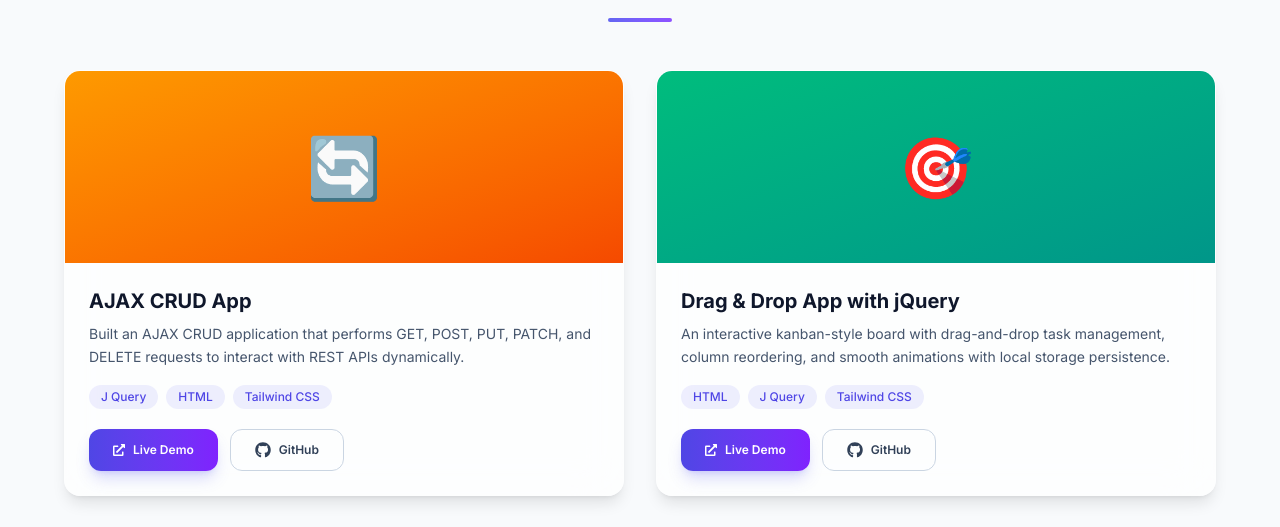
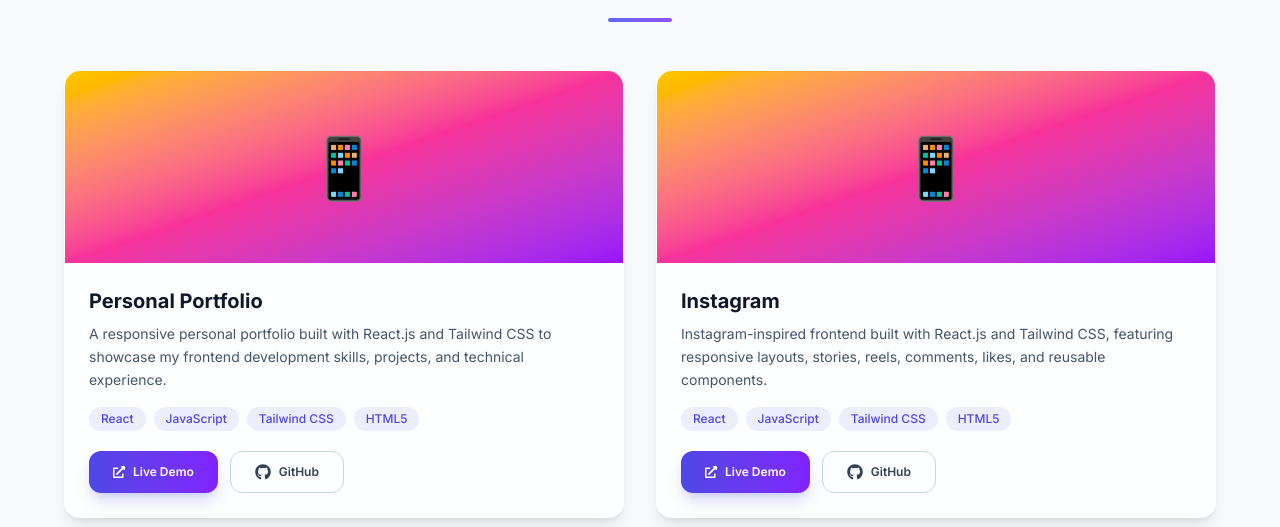
Before and after one commit to ahmadali7403/my-portfolio, a React (Vite) app: page /projects in a window 1280 px wide. Shown: the part 227-754 px from the top of the page. Built offline with nearby package versions, Linux system fonts and the light colour scheme.

Commit message:
add instagram clone and medium clone project

```diff
--- a/src/data/projects.js
+++ b/src/data/projects.js
@@ -1,47 +1,80 @@
 export const projects = [
   {
-    id: 'ajax-crud-app',
-    title: 'AJAX CRUD App',
+    id: "personal-portfolio",
+    title: "Personal Portfolio",
     description:
-      'Built an AJAX CRUD application that performs GET, POST, PUT, PATCH, and DELETE requests to interact with REST APIs dynamically.',
-    technologies: ['J Query', 'HTML', 'Tailwind CSS'],
-    demoUrl: 'https://ajaxmethods.netlify.app/',
-    githubUrl: 'https://github.com/ahmadali7403/Drag-and-Drop-task-manger.git',
-    gradient: 'from-amber-500 to-orange-600',
-    emoji: '🔄',
+      "A responsive personal portfolio built with React.js and Tailwind CSS to showcase my frontend development skills, projects, and technical experience.",
+    technologies: ["React", "JavaScript", "Tailwind CSS", "HTML5"],
+    demoUrl: "https://my-portfolio-dun-alpha-37.vercel.app/",
+    githubUrl: "https://github.com/ahmadali7403/instagram.git",
+    gradient: "from-yellow-400 via-pink-500 to-purple-600",
+    emoji: "📱",
   },
   {
-    id: 'drag-drop-app-with-jquery',
-    title: 'Drag & Drop App with jQuery',
+    id: "instagram-clone",
+    title: "Instagram",
     description:
-      'An interactive kanban-style board with drag-and-drop task management, column reordering, and smooth animations with local storage persistence.',
-    technologies: ['HTML', 'J Query', 'Tailwind CSS'],
-    demoUrl: 'https://mobilesupporteddraganddrop.netlify.app/',
-    githubUrl: 'https://github.com/ahmadali7403/drag-n-drop-j-query.git',
-    gradient: 'from-emerald-500 to-teal-600',
-    emoji: '🎯',
+      "Instagram-inspired frontend built with React.js and Tailwind CSS, featuring responsive layouts, stories, reels, comments, likes, and reusable components.",
+    technologies: ["React", "JavaScript", "Tailwind CSS", "HTML5"],
+    demoUrl: "https://instagram-cyan-rho.vercel.app/",
+    githubUrl: "https://github.com/ahmadali7403/instagram.git",
+    gradient: "from-yellow-400 via-pink-500 to-purple-600",
+    emoji: "📱",
   },
   {
-    id: 'weather-app',
-    title: 'Weather App',
+    id: "medium-clone",
+    title: "Medium Clone",
     description:
-      'A responsive weather application that displays real-time forecasts, temperature, humidity, and wind speed for any city using a weather API.',
-    technologies: [  'HTML', 'CSS','JavaScript', 'API'],
-    demoUrl: 'https://weatherapp7403.netlify.app/',
-    githubUrl: 'https://github.com/ahmadali7403/Weather-APP.git',
-    gradient: 'from-sky-500 to-blue-600',
-    emoji: '🌤️',
+      "Medium-inspired blogging platform built with React.js and Tailwind CSS, featuring article feeds, user profiles, stories, reading lists, statistics, and API integration.",
+    technologies: ["React", "JavaScript", "Tailwind CSS", "HTML5"],
+    demoUrl: "https://medium-clone1-7403.vercel.app/",
+    githubUrl: "https://github.com/ahmadali7403/medium-clone1.git",
+    gradient: "from-black via-gray-800 to-gray-600",
+    emoji: "📝",
+  },
+
+  {
+    id: "ajax-crud-app",
+    title: "AJAX CRUD App",
+    description:
+      "Built an AJAX CRUD application that performs GET, POST, PUT, PATCH, and DELETE requests to interact with REST APIs dynamically.",
+    technologies: ["J Query", "HTML", "Tailwind CSS"],
+    demoUrl: "https://ajaxmethods.netlify.app/",
+    githubUrl: "https://github.com/ahmadali7403/Drag-and-Drop-task-manger.git",
+    gradient: "from-amber-500 to-orange-600",
+    emoji: "🔄",
   },
   {
-    id: 'todo-app',
-    title: 'Todo App',
+    id: "drag-drop-app-with-jquery",
+    title: "Drag & Drop App with jQuery",
     description:
-      'A feature-rich todo manager with add, edit, delete and local storage persistence for a seamless productivity experience.',
-    technologies: ['HTML', 'CSS', 'JavaScript', 'LocalStorage'],
-    demoUrl: 'https://todolistapp7403.netlify.app/',
-    githubUrl: 'https://github.com/ahmadali7403/Todo-APP.git',
-    gradient: 'from-violet-500 to-purple-600',
-    emoji: '✅',
+      "An interactive kanban-style board with drag-and-drop task management, column reordering, and smooth animations with local storage persistence.",
+    technologies: ["HTML", "J Query", "Tailwind CSS"],
+    demoUrl: "https://mobilesupporteddraganddrop.netlify.app/",
+    githubUrl: "https://github.com/ahmadali7403/drag-n-drop-j-query.git",
+    gradient: "from-emerald-500 to-teal-600",
+    emoji: "🎯",
   },
-
-]
+  {
+    id: "weather-app",
+    title: "Weather App",
+    description:
+      "A responsive weather application that displays real-time forecasts, temperature, humidity, and wind speed for any city using a weather API.",
+    technologies: ["HTML", "CSS", "JavaScript", "API"],
+    demoUrl: "https://weatherapp7403.netlify.app/",
+    githubUrl: "https://github.com/ahmadali7403/Weather-APP.git",
+    gradient: "from-sky-500 to-blue-600",
+    emoji: "🌤️",
+  },
+  {
+    id: "todo-app",
+    title: "Todo App",
+    description:
+      "A feature-rich todo manager with add, edit, delete and local storage persistence for a seamless productivity experience.",
+    technologies: ["HTML", "CSS", "JavaScript", "LocalStorage"],
+    demoUrl: "https://todolistapp7403.netlify.app/",
+    githubUrl: "https://github.com/ahmadali7403/Todo-APP.git",
+    gradient: "from-violet-500 to-purple-600",
+    emoji: "✅",
+  },
+];
--- a/src/data/skills.js
+++ b/src/data/skills.js
@@ -5,57 +5,58 @@
   FaReact,
   FaGitAlt,
   FaGithub,
-} from 'react-icons/fa'
-import { SiTailwindcss } from 'react-icons/si'
+} from "react-icons/fa";
+import { SiTailwindcss } from "react-icons/si";
 
 export const skills = [
   {
-    name: 'HTML',
+    name: "HTML",
     level: 90,
     icon: FaHtml5,
-    color: 'text-orange-500',
-    description: 'Semantic markup, accessibility, and modern HTML5 features.',
+    color: "text-orange-500",
+    description: "Semantic markup, accessibility, and modern HTML5 features.",
   },
   {
-    name: 'CSS',
+    name: "CSS",
     level: 86,
     icon: FaCss3Alt,
-    color: 'text-blue-500',
-    description: 'Responsive layouts, animations, Flexbox, and Grid.',
+    color: "text-blue-500",
+    description: "Responsive layouts, animations, Flexbox, and Grid.",
   },
   {
-    name: 'JavaScript (ES6+)',
+    name: "JavaScript (ES6+)",
     level: 88,
     icon: FaJs,
-    color: 'text-yellow-400',
-    description: 'Modern JS, async patterns, DOM manipulation, and APIs.',
+    color: "text-yellow-400",
+    description: "Modern JS, async patterns, DOM manipulation, and APIs.",
   },
   {
-    name: 'Tailwind CSS',
+    name: "Tailwind CSS",
     level: 92,
     icon: SiTailwindcss,
-    color: 'text-cyan-400',
-    description: 'Utility-first styling, custom themes, and responsive design.',
+    color: "text-cyan-400",
+    description: "Utility-first styling, custom themes, and responsive design.",
   },
   {
-    name: 'React',
-    level: 78,
+    name: "React",
+    level: 83,
     icon: FaReact,
-    color: 'text-sky-400',
-    description: 'Components, hooks, state management, and React Router.',
+    color: "text-sky-400",
+    description: "Components, hooks, state management, and React Router.",
   },
   {
-    name: 'Git',
+    name: "Git",
     level: 91,
     icon: FaGitAlt,
-    color: 'text-red-500',
-    description: 'Version control, branching, merging, and collaboration.',
+    color: "text-red-500",
+    description: "Version control, branching, merging, and collaboration.",
   },
   {
-    name: 'GitHub',
+    name: "GitHub",
     level: 89,
     icon: FaGithub,
-    color: 'text-slate-300',
-    description: 'Repositories, pull requests, issues, and open-source workflow.',
+    color: "text-slate-300",
+    description:
+      "Repositories, pull requests, issues, and open-source workflow.",
   },
-]
+];
```
